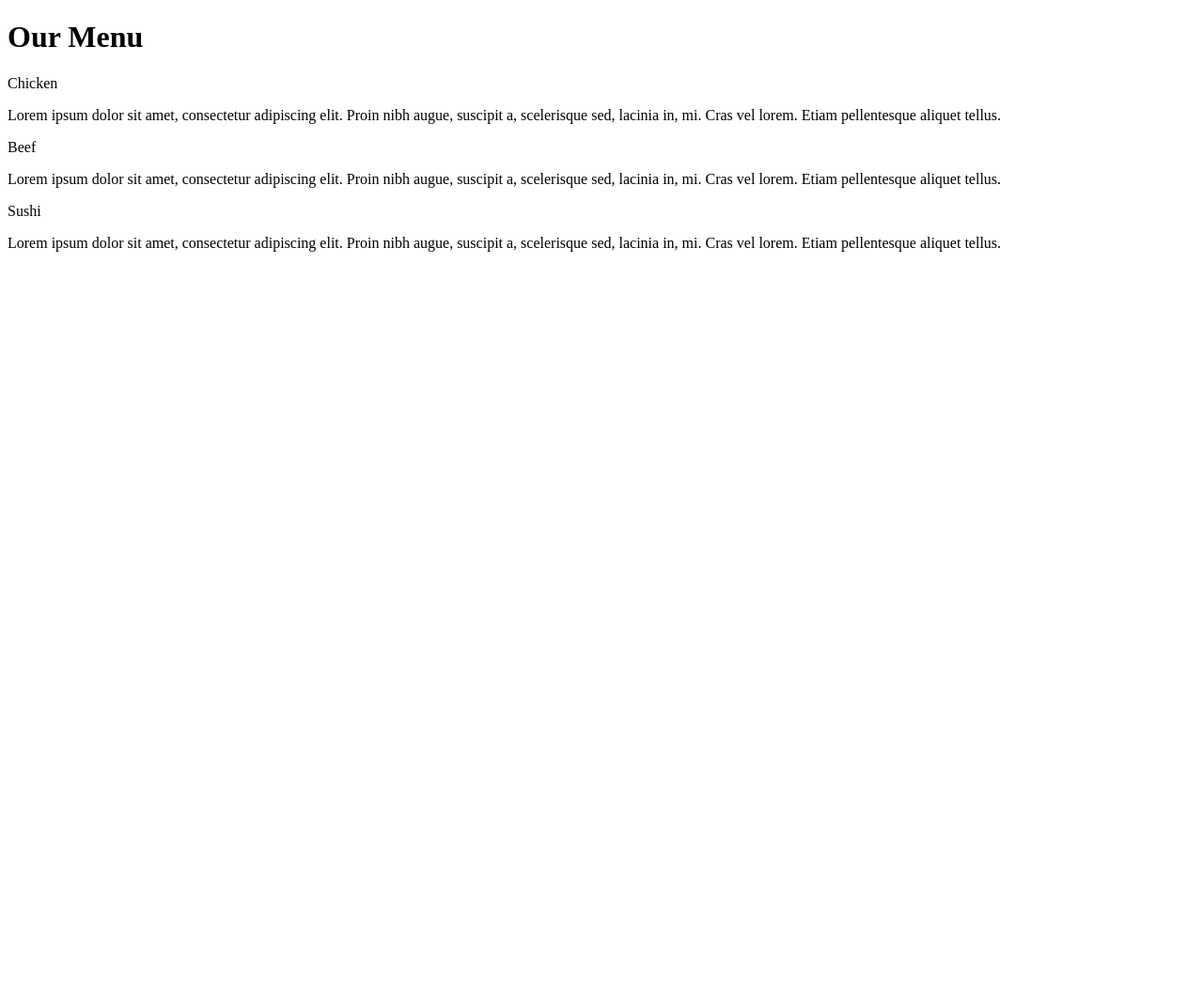
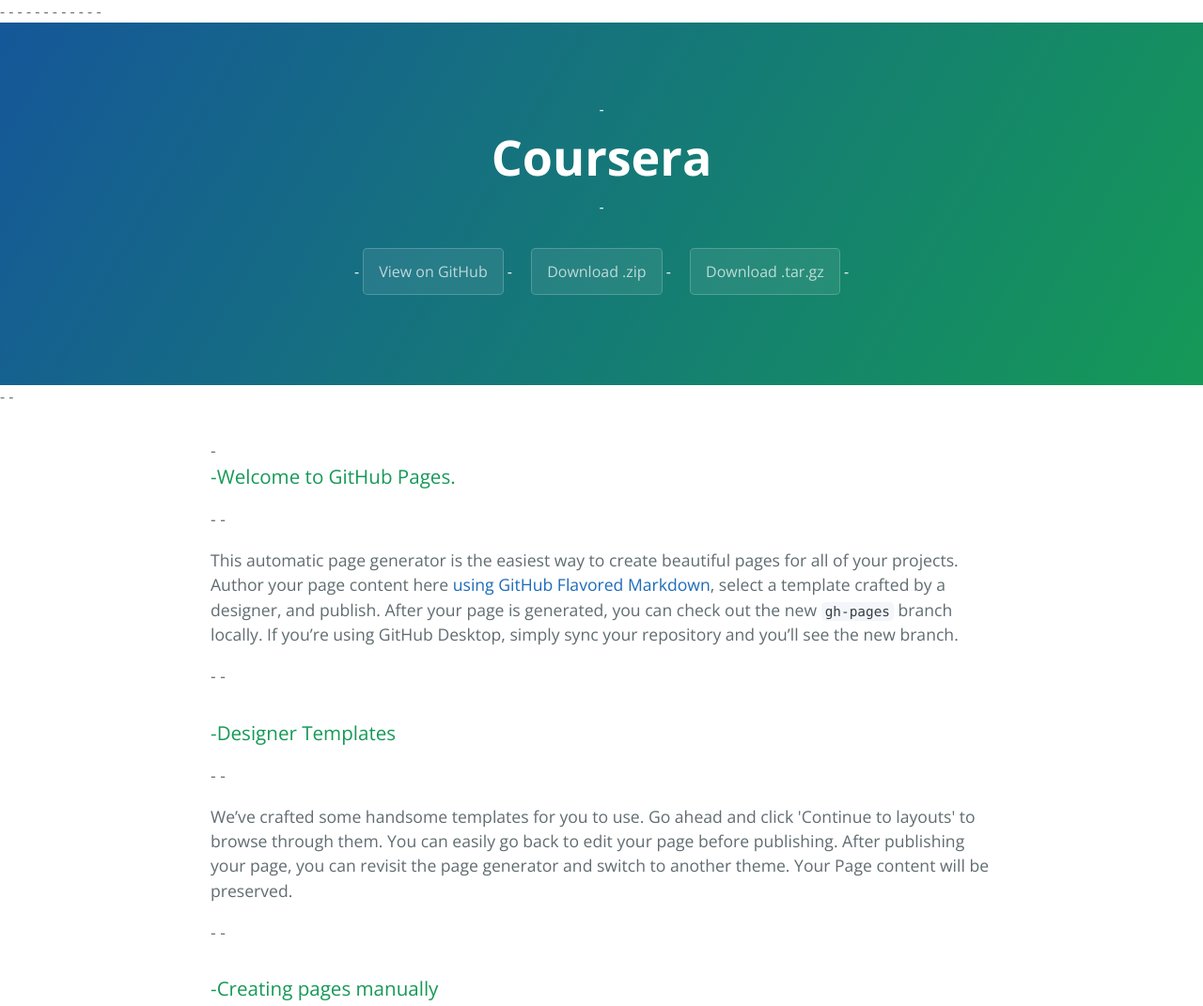
Before and after one commit to ptysiak/coursera, a plain HTML site: page index.html in a window 1280 px wide. Shown: the top 1071 px of the page at 94% size. Before the commit the page ends 800 px from the top, so only its background shows below. Drawn offline with nearby package versions, Linux system fonts and the light colour scheme.

Commit message:
Update index.html

```diff
--- a/index.html
+++ b/index.html
@@ -1,30 +1,56 @@
 <!DOCTYPE html>
-<html>
-<head>
-	<meta charset="utf-8">
-	<link rel="stylesheet" type="text/css" href="css/style.css">
-	<title>Assigment 2</title>
-</head>
-<body>
-	<h1>Our Menu</h1>
-	<section class="container" id="one">
-		<p id="chicken">Chicken
-		</p>
-		<p id="pchicken">
-        Lorem ipsum dolor sit amet, consectetur adipiscing elit. Proin nibh augue, suscipit a, scelerisque sed, lacinia in, mi. Cras vel lorem. Etiam pellentesque aliquet tellus.
-		</p>
-	</section>
-	<section id="two" class="container">
-		<p id="beef">Beef
-		</p>
-		<p id="pbeef">Lorem ipsum dolor sit amet, consectetur adipiscing elit. Proin nibh augue, suscipit a, scelerisque sed, lacinia in, mi. Cras vel lorem. Etiam pellentesque aliquet tellus.
-		</p>
-	</section>
-	<section class="container"            id="three">
-		<p id="sushi">Sushi
-		</p>
-		<p id="psushi">Lorem ipsum dolor sit amet, consectetur adipiscing elit. Proin nibh augue, suscipit a, scelerisque sed, lacinia in, mi. Cras vel lorem. Etiam pellentesque aliquet tellus.
-		</p>
-	</section>
-</body>
-</html>
+ -<html lang="en-us">
+ -  <head>
+ -    <meta charset="UTF-8">
+ -    <title>Coursera by ptysiak</title>
+ -    <meta name="viewport" content="width=device-width, initial-scale=1">
+ -    <link rel="stylesheet" type="text/css" href="stylesheets/normalize.css" media="screen">
+ -    <link href='https://fonts.googleapis.com/css?family=Open+Sans:400,700' rel='stylesheet' type='text/css'>
+ -    <link rel="stylesheet" type="text/css" href="stylesheets/stylesheet.css" media="screen">
+ -    <link rel="stylesheet" type="text/css" href="stylesheets/github-light.css" media="screen">
+ -  </head>
+ -  <body>
+ -    <section class="page-header">
+ -      <h1 class="project-name">Coursera</h1>
+ -      <h2 class="project-tagline"></h2>
+ -      <a href="https://github.com/ptysiak/coursera" class="btn">View on GitHub</a>
+ -      <a href="https://github.com/ptysiak/coursera/zipball/master" class="btn">Download .zip</a>
+ -      <a href="https://github.com/ptysiak/coursera/tarball/master" class="btn">Download .tar.gz</a>
+ -    </section>
+ -
+ -    <section class="main-content">
+ -      <h3>
+ -<a id="welcome-to-github-pages" class="anchor" href="#welcome-to-github-pages" aria-hidden="true"><span aria-hidden="true" class="octicon octicon-link"></span></a>Welcome to GitHub Pages.</h3>
+ -
+ -<p>This automatic page generator is the easiest way to create beautiful pages for all of your projects. Author your page content here <a href="https://guides.github.com/features/mastering-markdown/">using GitHub Flavored Markdown</a>, select a template crafted by a designer, and publish. After your page is generated, you can check out the new <code>gh-pages</code> branch locally. If you’re using GitHub Desktop, simply sync your repository and you’ll see the new branch.</p>
+ -
+ -<h3>
+ -<a id="designer-templates" class="anchor" href="#designer-templates" aria-hidden="true"><span aria-hidden="true" class="octicon octicon-link"></span></a>Designer Templates</h3>
+ -
+ -<p>We’ve crafted some handsome templates for you to use. Go ahead and click 'Continue to layouts' to browse through them. You can easily go back to edit your page before publishing. After publishing your page, you can revisit the page generator and switch to another theme. Your Page content will be preserved.</p>
+ -
+ -<h3>
+ -<a id="creating-pages-manually" class="anchor" href="#creating-pages-manually" aria-hidden="true"><span aria-hidden="true" class="octicon octicon-link"></span></a>Creating pages manually</h3>
+ -
+ -<p>If you prefer to not use the automatic generator, push a branch named <code>gh-pages</code> to your repository to create a page manually. In addition to supporting regular HTML content, GitHub Pages support Jekyll, a simple, blog aware static site generator. Jekyll makes it easy to create site-wide headers and footers without having to copy them across every page. It also offers intelligent blog support and other advanced templating features.</p>
+ -
+ -<h3>
+ -<a id="authors-and-contributors" class="anchor" href="#authors-and-contributors" aria-hidden="true"><span aria-hidden="true" class="octicon octicon-link"></span></a>Authors and Contributors</h3>
+ -
+ -<p>You can @mention a GitHub username to generate a link to their profile. The resulting <code>&lt;a&gt;</code> element will link to the contributor’s GitHub Profile. For example: In 2007, Chris Wanstrath (<a href="https://github.com/defunkt" class="user-mention">@defunkt</a>), PJ Hyett (<a href="https://github.com/pjhyett" class="user-mention">@pjhyett</a>), and Tom Preston-Werner (<a href="https://github.com/mojombo" class="user-mention">@mojombo</a>) founded GitHub.</p>
+ -
+ -<h3>
+ -<a id="support-or-contact" class="anchor" href="#support-or-contact" aria-hidden="true"><span aria-hidden="true" class="octicon octicon-link"></span></a>Support or Contact</h3>
+ -
+ -<p>Having trouble with Pages? Check out our <a href="https://help.github.com/pages">documentation</a> or <a href="https://github.com/contact">contact support</a> and we’ll help you sort it out.</p>
+ -
+ -      <footer class="site-footer">
+ -        <span class="site-footer-owner"><a href="https://github.com/ptysiak/coursera">Coursera</a> is maintained by <a href="https://github.com/ptysiak">ptysiak</a>.</span>
+ -
+ -        <span class="site-footer-credits">This page was generated by <a href="https://pages.github.com">GitHub Pages</a> using the <a href="https://github.com/jasonlong/cayman-theme">Cayman theme</a> by <a href="https://twitter.com/jasonlong">Jason Long</a>.</span>
+ -      </footer>
+ -
+ -    </section>
+ -
+ -
+ -  </body>
```
